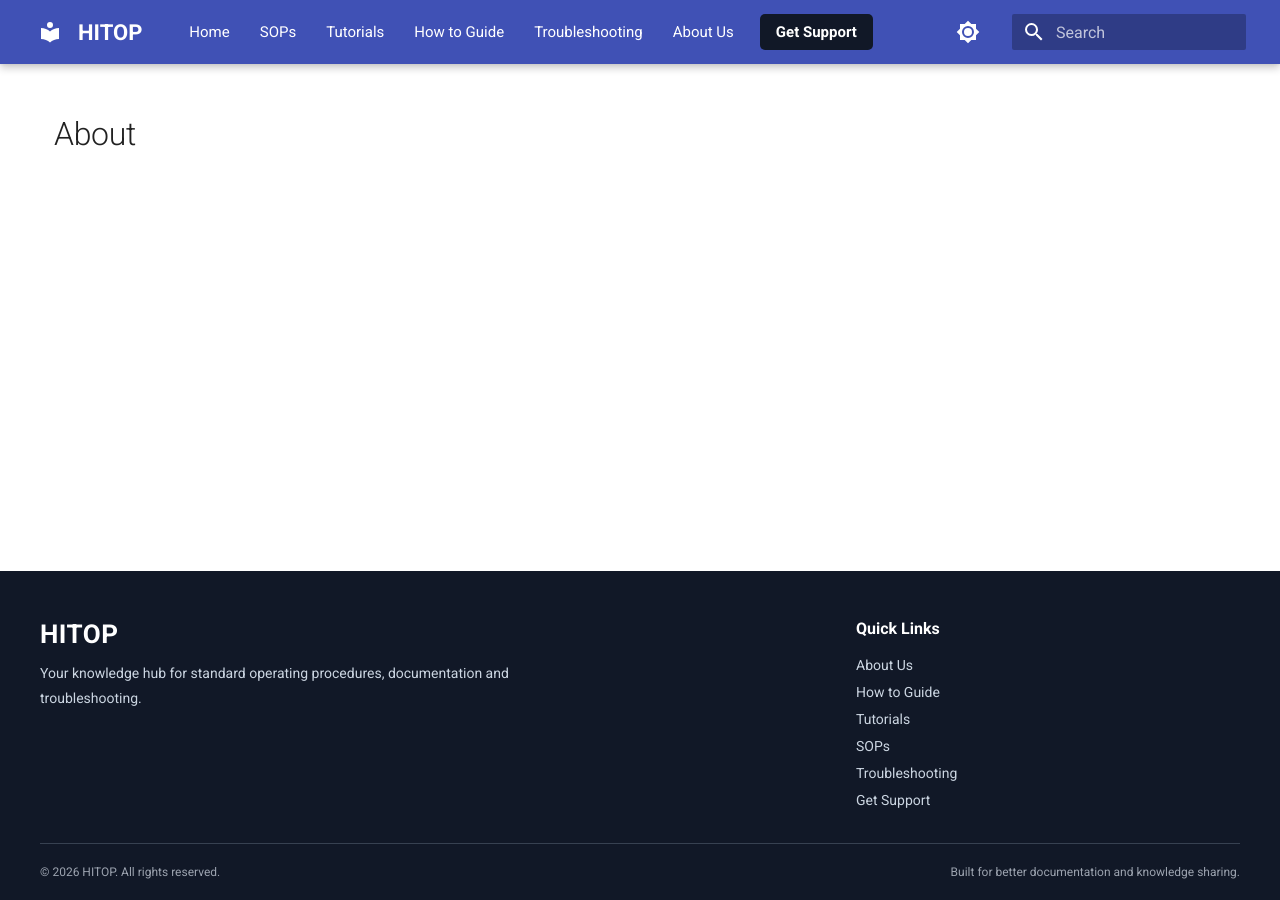
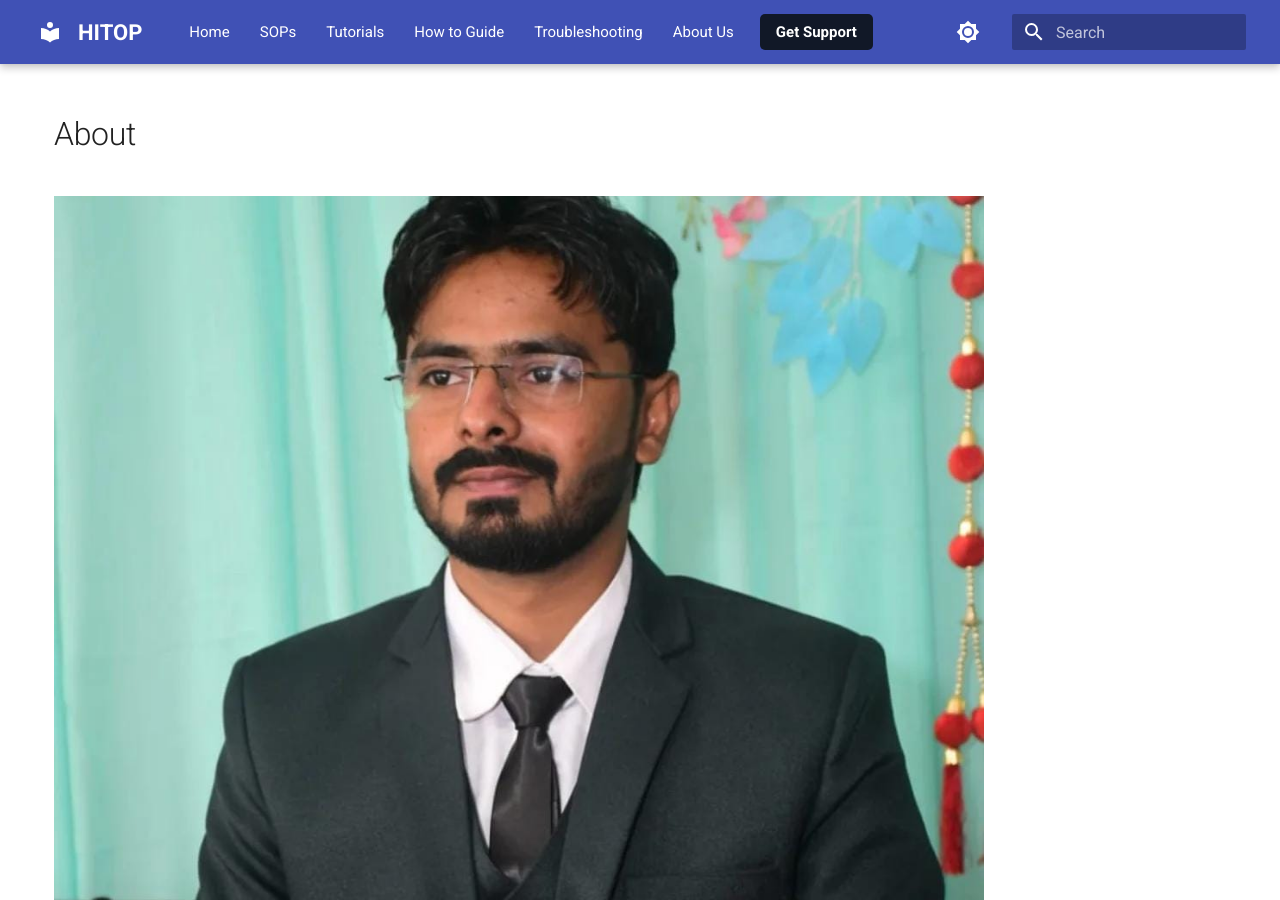
Before and after one commit to Gagan7248/HITOP, an MkDocs documentation site: the page built from docs/about.md, in a window 1280 px wide and 900 px high. Built offline with MkDocs 1.6.1 and Material for MkDocs 9.7.7, drawn with Linux system fonts in a browser that asks for light colours.

Commit message:
Update documentation

```diff
--- a/docs/about.md
+++ b/docs/about.md
@@ -1 +1,3 @@
 # About
+
+![Author|533](<../../../images/gagan.jpeg>)
```
Also changed, not shown: docs/images/gagan.jpeg (added).
